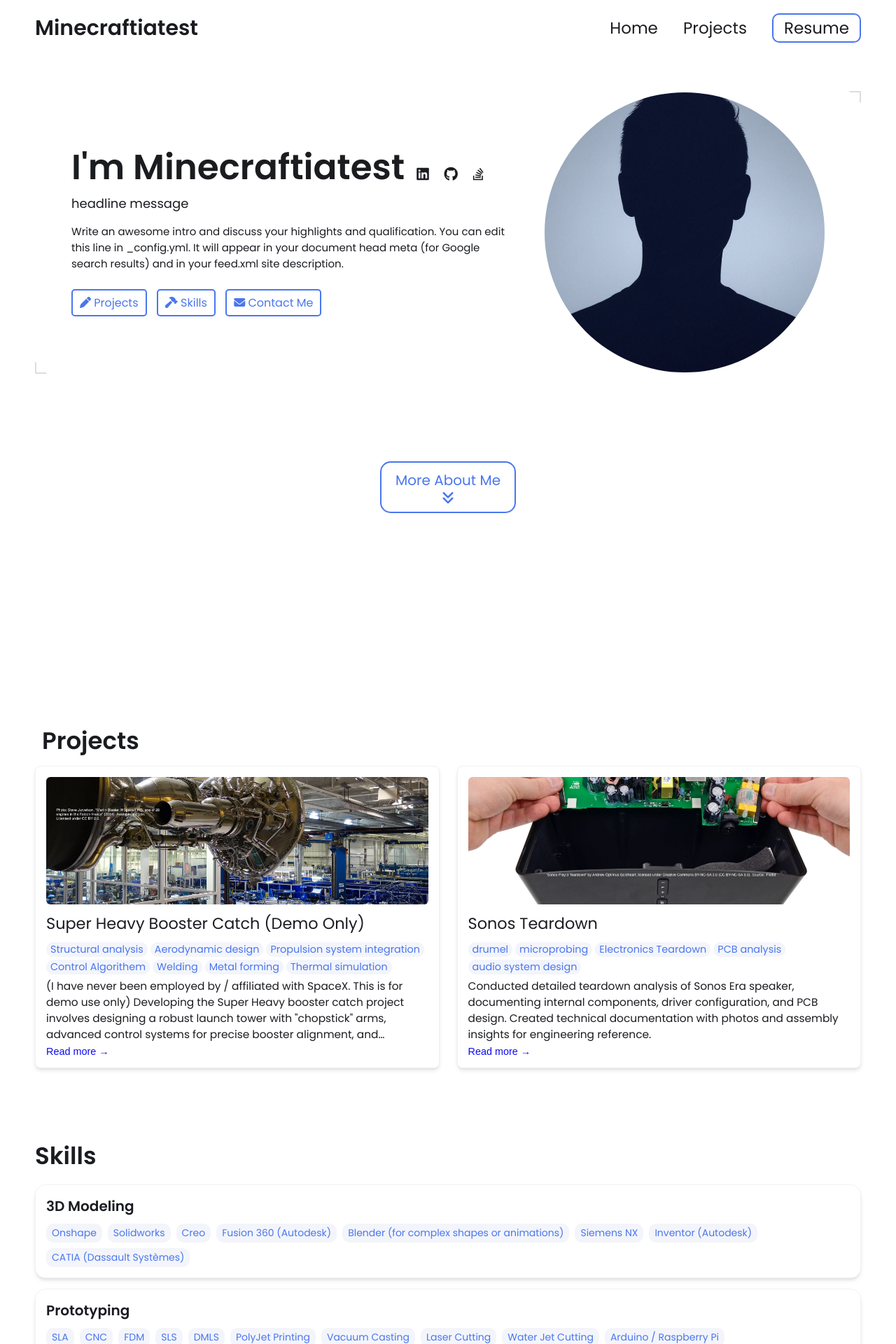
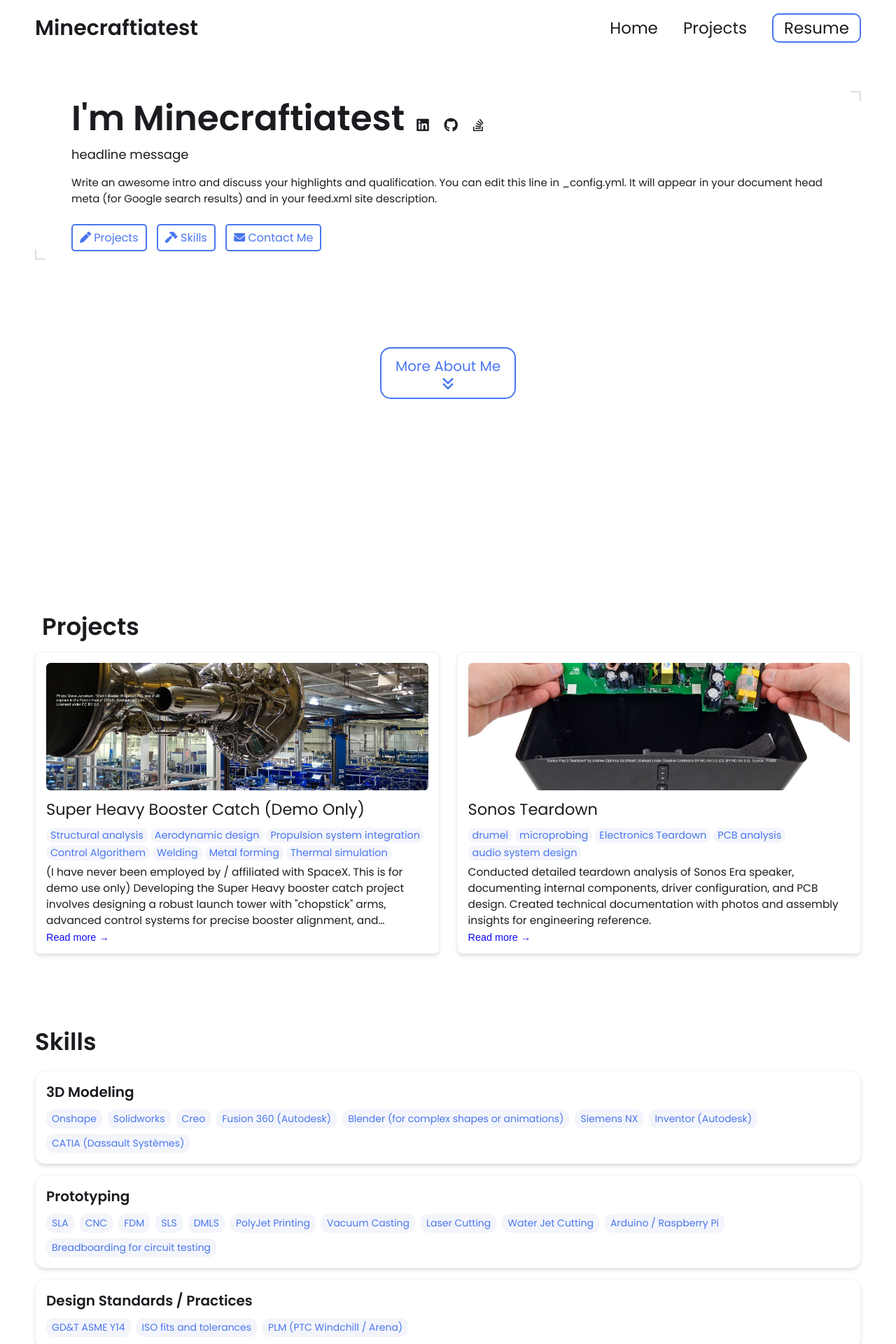
Before and after one commit to minecraftiatest/minecraftiatest.github.io, a Jekyll site: the page built from index.html, in a window 1280 px wide. Shown: the top 1920 px of the page at 70% size. Built offline with Jekyll 4.4.1, drawn with Linux system fonts in a browser that asks for light colours.

Commit message:
Update hero.html

```diff
--- a/_includes/hero.html
+++ b/_includes/hero.html
@@ -86,9 +86,7 @@
             </div>
 
         </div>
-        <div class="headshot">
-            <img src= {{site.profile_image}} alt="john doe headshot">
-        </div>
+
     </div>
 
 </section>
```
